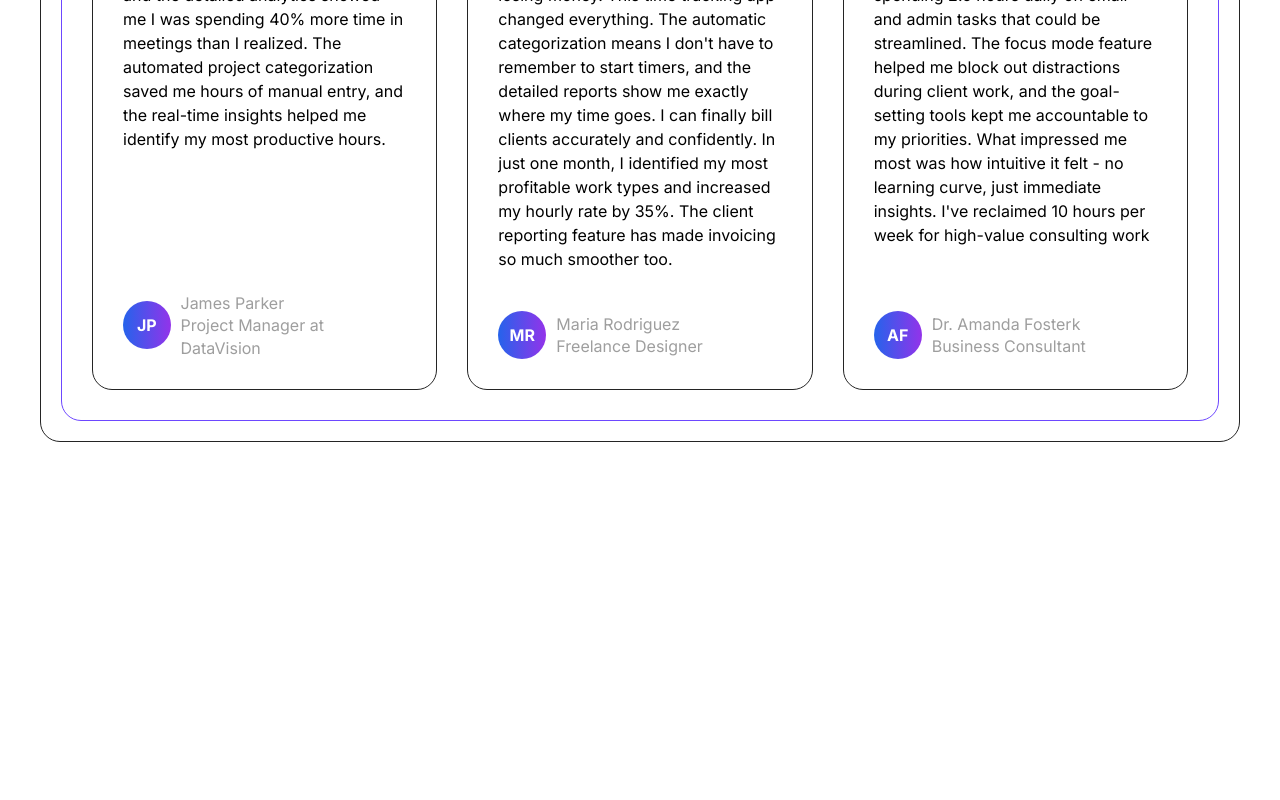
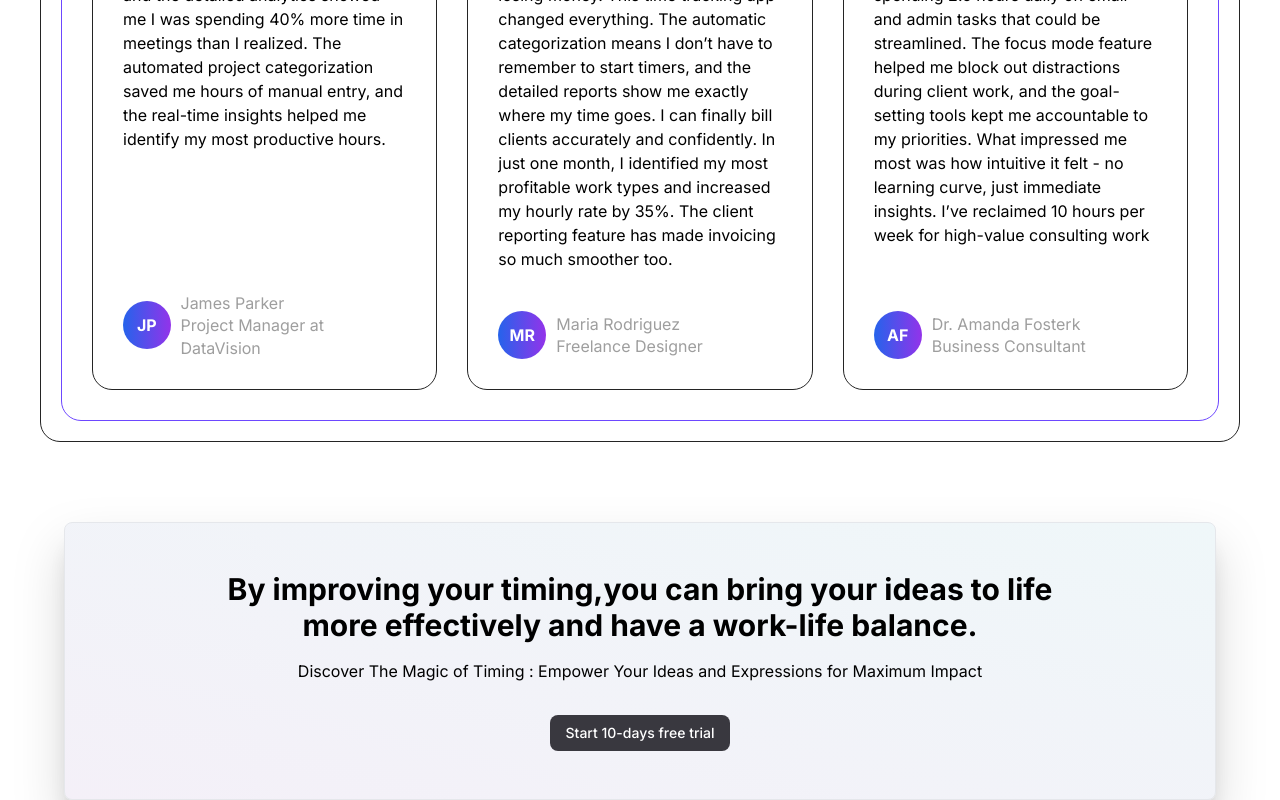
Before and after one commit to olumatty/myManager, a Next.js app: page / in a window 1280 px wide. Shown: the part 2492-3292 px from the top of the page. Before the commit the page ends 3106 px from the top, so only its background shows below. Built offline with nearby package versions, Linux system fonts and the light colour scheme.

Commit message:
CTA section added and herosection,testimonial style fix

```diff
--- a/src/app/page.tsx
+++ b/src/app/page.tsx
@@ -1,3 +1,4 @@
+import Cta from "@/components/Cta";
 import Header from "@/components/Header";
 import Hero from "@/components/Hero";
 import HeroSection from "@/components/HeroSection";
@@ -15,6 +16,7 @@ const page = () => {
       <Service />
       <SatatGrid />
       <Testimonial />
+      <Cta />
     </div>
   );
 };
--- /dev/null
+++ b/src/components/Cta/index.tsx
@@ -0,0 +1,25 @@
+import React from "react";
+import { Button } from "../ui/Button";
+
+const Cta: React.FC = () => {
+  return (
+    <div className="bg-gradient-to-tr max-w-6xl mx-auto border  from-[#f4f0f8] to-[#eff7f9] mt-12 px-4 shadow-xl drop-shadow-2xl rounded-lg">
+      <div className="py-12 max-w-4xl flex flex-col items-center justify-center mx-auto ">
+        <h2 className="text-base md:text-3xl font-bold text-center mb-4">
+          By improving your timing,you can bring your ideas to life more
+          effectively and have a work-life balance.
+        </h2>
+        <p className="text-sm md:text-base mb-8 ">
+          Discover The Magic of Timing : Empower Your Ideas and Expressions for
+          Maximum Impact
+        </p>
+
+        <Button variant="primary" className="text-white">
+          Start 10-days free trial
+        </Button>
+      </div>
+    </div>
+  );
+};
+
+export default Cta;
--- a/src/components/HeroSection/index.tsx
+++ b/src/components/HeroSection/index.tsx
@@ -14,7 +14,7 @@ const HeroSection: React.FC<HeroSectionProps> = ({
   backgroundImage2 = CalendarBg,
 }) => {
   return (
-    <div className="w-full bg-gradient-to-tr relative border-t border-gray-300  from-[#f4f0f8] to-[#eff7f9] text-[#303030]">
+    <div className="w-full bg-gradient-to-tr  from-[#f4f0f8] to-[#eff7f9] relative border-t border-gray-300 text-[#303030]">
       <div
         className="absolute inset-0 z-0"
         style={{
--- a/src/components/Testimonial/index.tsx
+++ b/src/components/Testimonial/index.tsx
@@ -4,7 +4,7 @@ import { FaCaretRight } from "react-icons/fa";
 
 const Testimonial: React.FC = () => {
   return (
-    <div className="pb-[20px] mt-12 md:pb-[80px] lg:pb-[140px]">
+    <div className=" mt-12">
       <div className="w-full py-8 block max-w-[1400px] my-0 mx-auto px-[20px] sm:px-[30px] lg:px-[40px]">
         {" "}
         <div className="flex gap-y-[30px] px-20 md:gap-y-0 lg:gap-x-[60px] items-start flex-col lg:flex-row lg:justify-between">
@@ -75,7 +75,7 @@ const Testimonial: React.FC = () => {
                     As a freelancer juggling multiple clients, I was constantly
                     underestimating project hours and losing money. This time
                     tracking app changed everything. The automatic
-                    categorization means I don't have to remember to start
+                    categorization means I don&rsquo;t have to remember to start
                     timers, and the detailed reports show me exactly where my
                     time goes. I can finally bill clients accurately and
                     confidently. In just one month, I identified my most
@@ -109,8 +109,8 @@ const Testimonial: React.FC = () => {
                     during client work, and the goal-setting tools kept me
                     accountable to my priorities. What impressed me most was how
                     intuitive it felt - no learning curve, just immediate
-                    insights. I've reclaimed 10 hours per week for high-value
-                    consulting work
+                    insights. I&rsquo;ve reclaimed 10 hours per week for
+                    high-value consulting work
                   </p>
                 </div>
                 <div className="flex gap-x-[10px] mt-[30px] sm:mt-[40px] items-center text-[14px] sm:text-[16px] leading-[1.4]">
```
